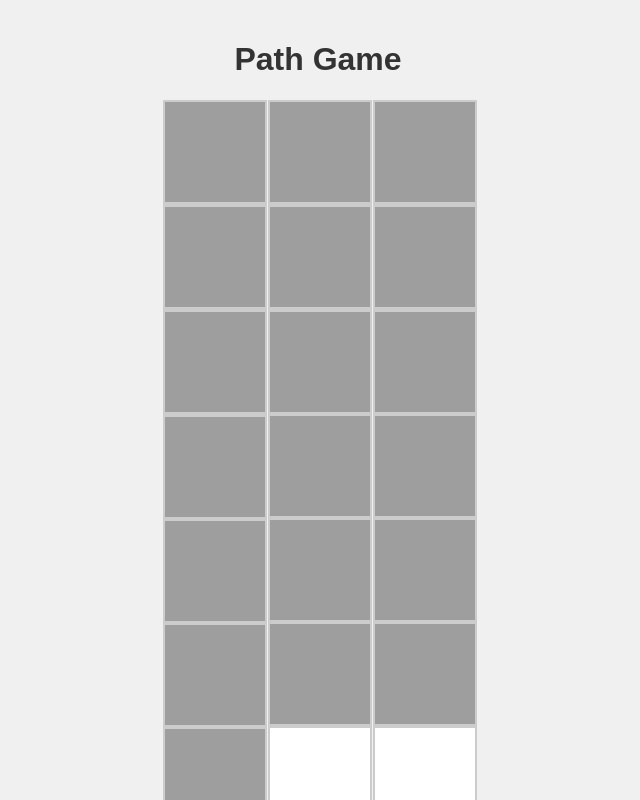
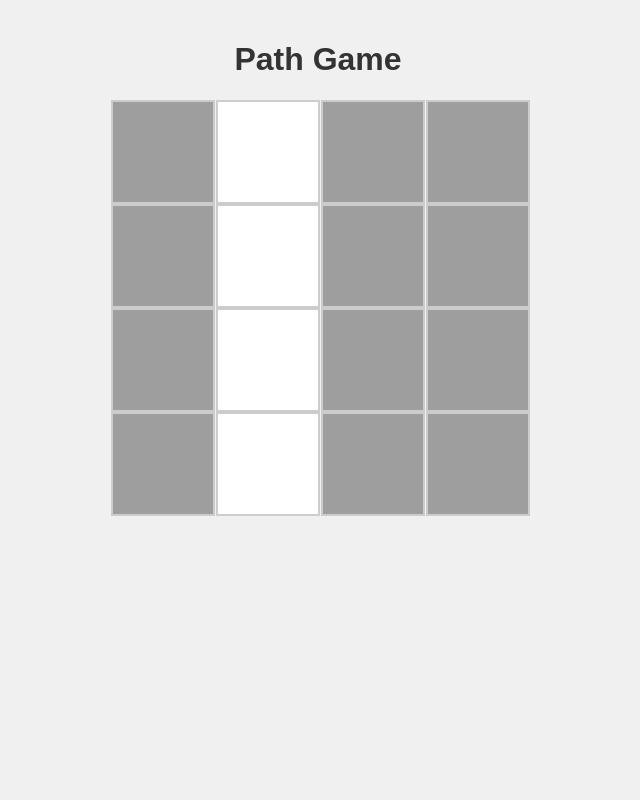
Before and after one commit to TrevorBurgoyne/train-game, a React (Create React App) app: page / in a window 1280 px wide. Shown: the top 800 px of the page, without its empty margins (322-962 px from the left). Built offline with nearby package versions, Linux system fonts and the light colour scheme.

Commit message:
Fix grid size css

```diff
--- a/public/index.html
+++ b/public/index.html
@@ -3,7 +3,7 @@
 <head>
     <meta charset="UTF-8">
     <meta name="viewport" content="width=device-width, initial-scale=1.0">
-    <title>React Path Game</title>
+    <title>Train Game</title>
     <link rel="icon" href="%PUBLIC_URL%/favicon.ico" />
 </head>
 <body>
--- a/src/components/GameBoard.tsx
+++ b/src/components/GameBoard.tsx
@@ -5,7 +5,7 @@ import PathValidator from '../utils/PathValidator'; // Ensure correct import
 type TileType = 'obstacle' | 'empty';
 type Coordinate = [number, number];
 
-const GRID_SIZE = 10;
+const GRID_SIZE = 4;
 
 const GameBoard: FC = () => {
     const [grid, setGrid] = useState<TileType[][]>([]);
@@ -15,6 +15,8 @@ const GameBoard: FC = () => {
     const [isGameOver, setIsGameOver] = useState(false);
 
     useEffect(() => {
+        // Set --grid-size for css grid
+        document.documentElement.style.setProperty('--grid-size', GRID_SIZE.toString());
         initializeGame();
     }, []);
 
--- a/src/styles/App.css
+++ b/src/styles/App.css
@@ -12,8 +12,8 @@ h1 {
 
 .game-board {
     display: grid;
-    grid-template-columns: repeat(3, 100px);
-    grid-template-rows: repeat(3, 100px);
+    grid-template-columns: repeat(var(--grid-size), 100px);
+    grid-template-rows: repeat(var(--grid-size), 100px);
     gap: 5px;
     justify-content: center;
 }
```
